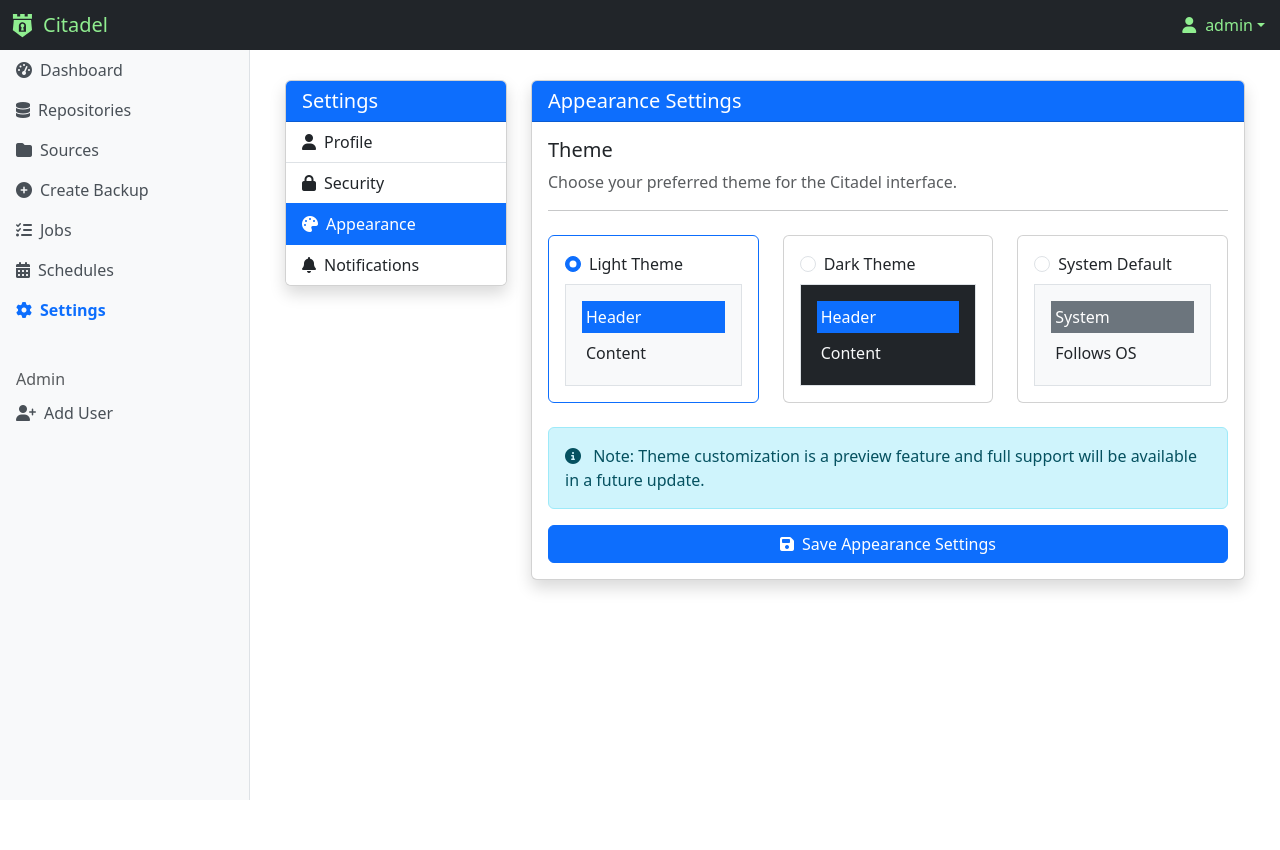
After one commit to antonymcloud/citadel, a Flask app: page /settings/appearance in a window 1280 px wide. The commit adds this page. Run offline with Flask 3, Linux system fonts and the light colour scheme; a user stored in the database is signed in; parts of the project's set-up code (start-up, migrations or seed data) failed here and were passed over.

Commit message:
Implement user settings module with profile, security, appearance, and notification management

```diff
--- a/citadel/__init__.py
+++ b/citadel/__init__.py
@@ -76,6 +76,7 @@
     from citadel.sources import init_sources, sources_bp
     from citadel.schedules import init_schedules, schedules_bp
     from citadel.analytics import init_analytics, analytics_bp
+    from citadel.settings import init_settings, settings_bp
     from citadel.utils import init_scheduler, shutdown_scheduler
 
     # Initialize modules
@@ -84,6 +85,7 @@
     init_sources(app)
     init_schedules(app)
     init_analytics(app)
+    init_settings(app)
 
     # Initialize scheduler only if not disabled
     if os.environ.get('DISABLE_SCHEDULER', 'false').lower() != 'true':
--- /dev/null
+++ b/citadel/settings/routes.py
@@ -0,0 +1,135 @@
+"""Routes for the settings module."""
+
+from flask import Blueprint, render_template, redirect, url_for, flash, request
+from flask_login import login_required, current_user
+from citadel.models import db
+from citadel.models.user import User
+
+settings_bp = Blueprint('settings', __name__, url_prefix='/settings')
+
+@settings_bp.route('/')
+@login_required
+def settings_home():
+    """Settings home page."""
+    return render_template('settings/settings.html')
+
+@settings_bp.route('/profile', methods=['GET', 'POST'])
+@login_required
+def profile_settings():
+    """User profile settings."""
+    if request.method == 'POST':
+        # Get form data
+        username = request.form.get('username')
+        email = request.form.get('email')
+
+        # Validate data
+        if not username or not email:
+            flash('Username and email are required.', 'danger')
+            return redirect(url_for('settings.profile_settings'))
+
+        # Check if the username is already taken by another user
+        existing_user = User.query.filter(User.username == username, User.id != current_user.id).first()
+        if existing_user:
+            flash('Username already taken. Please choose another.', 'danger')
+            return redirect(url_for('settings.profile_settings'))
+
+        # Update user data
+        current_user.username = username
+        current_user.email = email
+
+        # Save changes
+        db.session.commit()
+
+        flash('Profile updated successfully.', 'success')
+        return redirect(url_for('settings.profile_settings'))
+
+    return render_template('settings/profile.html')
+
+@settings_bp.route('/security', methods=['GET', 'POST'])
+@login_required
+def security_settings():
+    """Security settings."""
+    if request.method == 'POST':
+        current_password = request.form.get('current_password')
+        new_password = request.form.get('new_password')
+        confirm_password = request.form.get('confirm_password')
+
+        # Validate inputs
+        if not current_password or not new_password or not confirm_password:
+            flash('All fields are required.', 'danger')
+            return redirect(url_for('settings.security_settings'))
+
+        if new_password != confirm_password:
+            flash('New passwords do not match.', 'danger')
+            return redirect(url_for('settings.security_settings'))
+
+        # Verify current password
+        if not current_user.check_password(current_password):
+            flash('Current password is incorrect.', 'danger')
+            return redirect(url_for('settings.security_settings'))
+
+        # Update password
+        current_user.set_password(new_password)
+        db.session.commit()
+
+        flash('Password updated successfully.', 'success')
+        return redirect(url_for('settings.security_settings'))
+
+    return render_template('settings/security.html')
+
+@settings_bp.route('/appearance', methods=['GET', 'POST'])
+@login_required
+def appearance_settings():
+    """Appearance settings."""
+    if request.method == 'POST':
+        theme = request.form.get('theme', 'light')
+
+        # Update user preferences
+        # Assuming User model has a preferences JSON field or similar
+        current_user.preferences = current_user.preferences or {}
+        current_user.preferences['theme'] = theme
+        db.session.commit()
+
+        flash('Appearance settings updated.', 'success')
+        return redirect(url_for('settings.appearance_settings'))
+
+    # Get current theme preference
+    theme = 'light'
+    if hasattr(current_user, 'preferences') and current_user.preferences:
+        theme = current_user.preferences.get('theme', 'light')
+
+    return render_template('settings/appearance.html', theme=theme)
+
+@settings_bp.route('/notifications', methods=['GET', 'POST'])
+@login_required
+def notification_settings():
+    """Notification settings."""
+    if request.method == 'POST':
+        email_notifications = 'email_notifications' in request.form
+        backup_success = 'backup_success' in request.form
+        backup_failure = 'backup_failure' in request.form
+
+        # Update user preferences
+        current_user.preferences = current_user.preferences or {}
+        current_user.preferences['notifications'] = {
+            'email_notifications': email_notifications,
+            'backup_success': backup_success,
+            'backup_failure': backup_failure
+        }
+        db.session.commit()
+
+        flash('Notification settings updated.', 'success')
+        return redirect(url_for('settings.notification_settings'))
+
+    # Get current notification preferences
+    notifications = {
+        'email_notifications': False,
+        'backup_success': False,
+        'backup_failure': True
+    }
+
+    if hasattr(current_user, 'preferences') and current_user.preferences:
+        user_notifications = current_user.preferences.get('notifications', {})
+        notifications.update(user_notifications)
+
+    return render_template('settings/notifications.html', notifications=notifications)
--- a/citadel/templates/common/base.html
+++ b/citadel/templates/common/base.html
@@ -261,11 +261,12 @@
                             <span class="ms-1">{{ current_user.username }}</span>
                         </a>
                         <ul class="dropdown-menu dropdown-menu-end" aria-labelledby="userDropdown">
-                            <li><a class="dropdown-item" href="{{ url_for('auth.profile') }}">Profile</a></li>
+                            <li><a class="dropdown-item" href="{{ url_for('auth.profile') }}"><i class="fas fa-user-circle me-2"></i>Profile</a></li>
+                            <li><a class="dropdown-item" href="{{ url_for('settings.settings_home') }}"><i class="fas fa-cog me-2"></i>Settings</a></li>
                             <li>
                                 <hr class="dropdown-divider">
                             </li>
-                            <li><a class="dropdown-item" href="{{ url_for('auth.logout') }}">Logout</a></li>
+                            <li><a class="dropdown-item" href="{{ url_for('auth.logout') }}"><i class="fas fa-sign-out-alt me-2"></i>Logout</a></li>
                         </ul>
                     </div>
                 </div>
@@ -321,6 +322,12 @@
                         <i class="fas fa-calendar-alt me-2"></i>Schedules
                     </a>
                 </li>
+                <li class="nav-item">
+                    <a class="nav-link {% if request.endpoint and request.endpoint.startswith('settings.') %}active{% endif %}"
+                        href="{{ url_for('settings.settings_home') }}">
+                        <i class="fas fa-cog me-2"></i>Settings
+                    </a>
+                </li>
                 {% if current_user.is_admin %}
                 <li class="nav-item mt-3">
                     <h6 class="sidebar-heading px-3 mt-4 mb-1 text-muted">
--- /dev/null
+++ b/citadel/templates/settings/appearance.html
@@ -0,0 +1,114 @@
+{% extends "common/base.html" %}
+
+{% block title %}Appearance Settings - Citadel{% endblock %}
+
+{% block content %}
+<div class="container-fluid">
+    <div class="row">
+        <!-- Settings Navigation -->
+        <div class="col-md-3">
+            <div class="card shadow mb-4">
+                <div class="card-header bg-primary text-white">
+                    <h5 class="mb-0">Settings</h5>
+                </div>
+                <div class="list-group list-group-flush">
+                    <a href="{{ url_for('settings.profile_settings') }}" class="list-group-item list-group-item-action {% if request.endpoint == 'settings.profile_settings' %}active{% endif %}">
+                        <i class="fas fa-user me-2"></i>Profile
+                    </a>
+                    <a href="{{ url_for('settings.security_settings') }}" class="list-group-item list-group-item-action {% if request.endpoint == 'settings.security_settings' %}active{% endif %}">
+                        <i class="fas fa-lock me-2"></i>Security
+                    </a>
+                    <a href="{{ url_for('settings.appearance_settings') }}" class="list-group-item list-group-item-action {% if request.endpoint == 'settings.appearance_settings' %}active{% endif %}">
+                        <i class="fas fa-palette me-2"></i>Appearance
+                    </a>
+                    <a href="{{ url_for('settings.notification_settings') }}" class="list-group-item list-group-item-action {% if request.endpoint == 'settings.notification_settings' %}active{% endif %}">
+                        <i class="fas fa-bell me-2"></i>Notifications
+                    </a>
+                </div>
+            </div>
+        </div>
+
+        <!-- Appearance Settings Content -->
+        <div class="col-md-9">
+            <div class="card shadow">
+                <div class="card-header bg-primary text-white">
+                    <h5 class="mb-0">Appearance Settings</h5>
+                </div>
+                <div class="card-body">
+                    <form method="POST" action="{{ url_for('settings.appearance_settings') }}">
+                        <div class="mb-4">
+                            <h5>Theme</h5>
+                            <p class="text-muted">Choose your preferred theme for the Citadel interface.</p>
+                            <hr>
+                        </div>
+
+                        <div class="row mb-4">
+                            <div class="col-md-4">
+                                <div class="card {% if theme == 'light' %}border-primary{% endif %}">
+                                    <div class="card-body">
+                                        <div class="form-check">
+                                            <input class="form-check-input" type="radio" name="theme" id="light-theme" value="light" {% if theme == 'light' %}checked{% endif %}>
+                                            <label class="form-check-label" for="light-theme">
+                                                Light Theme
+                                            </label>
+                                        </div>
+                                        <div class="theme-preview bg-light text-dark p-3 mt-2 border">
+                                            <div class="theme-header bg-primary text-white p-1 mb-1">Header</div>
+                                            <div class="theme-content p-1">Content</div>
+                                        </div>
+                                    </div>
+                                </div>
+                            </div>
+
+                            <div class="col-md-4">
+                                <div class="card {% if theme == 'dark' %}border-primary{% endif %}">
+                                    <div class="card-body">
+                                        <div class="form-check">
+                                            <input class="form-check-input" type="radio" name="theme" id="dark-theme" value="dark" {% if theme == 'dark' %}checked{% endif %}>
+                                            <label class="form-check-label" for="dark-theme">
+                                                Dark Theme
+                                            </label>
+                                        </div>
+                                        <div class="theme-preview bg-dark text-light p-3 mt-2 border">
+                                            <div class="theme-header bg-primary text-white p-1 mb-1">Header</div>
+                                            <div class="theme-content p-1">Content</div>
+                                        </div>
+                                    </div>
+                                </div>
+                            </div>
+
+                            <div class="col-md-4">
+                                <div class="card {% if theme == 'system' %}border-primary{% endif %}">
+                                    <div class="card-body">
+                                        <div class="form-check">
+                                            <input class="form-check-input" type="radio" name="theme" id="system-theme" value="system" {% if theme == 'system' %}checked{% endif %}>
+                                            <label class="form-check-label" for="system-theme">
+                                                System Default
+                                            </label>
+                                        </div>
+                                        <div class="theme-preview bg-light text-dark p-3 mt-2 border">
+                                            <div class="theme-header bg-secondary text-white p-1 mb-1">System</div>
+                                            <div class="theme-content p-1">Follows OS</div>
+                                        </div>
+                                    </div>
+                                </div>
+                            </div>
+                        </div>
+
+                        <div class="alert alert-info">
+                            <i class="fas fa-info-circle me-2"></i>
+                            Note: Theme customization is a preview feature and full support will be available in a future update.
+                        </div>
+
+                        <div class="d-grid gap-2">
+                            <button type="submit" class="btn btn-primary">
+                                <i class="fas fa-save me-2"></i>Save Appearance Settings
+                            </button>
+                        </div>
+                    </form>
+                </div>
+            </div>
+        </div>
+    </div>
+</div>
+{% endblock %}
```
Also changed, not shown: citadel/models/user.py (+23 -0 lines), citadel/settings/__init__.py (added, +13 -0 lines), citadel/templates/settings/notifications.html (added, +90 -0 lines), citadel/templates/settings/profile.html (added, +72 -0 lines), citadel/templates/settings/security.html (added, +85 -0 lines), citadel/templates/settings/settings.html (added, +89 -0 lines), migrations/add_user_preferences.py (added, +68 -0 lines).
